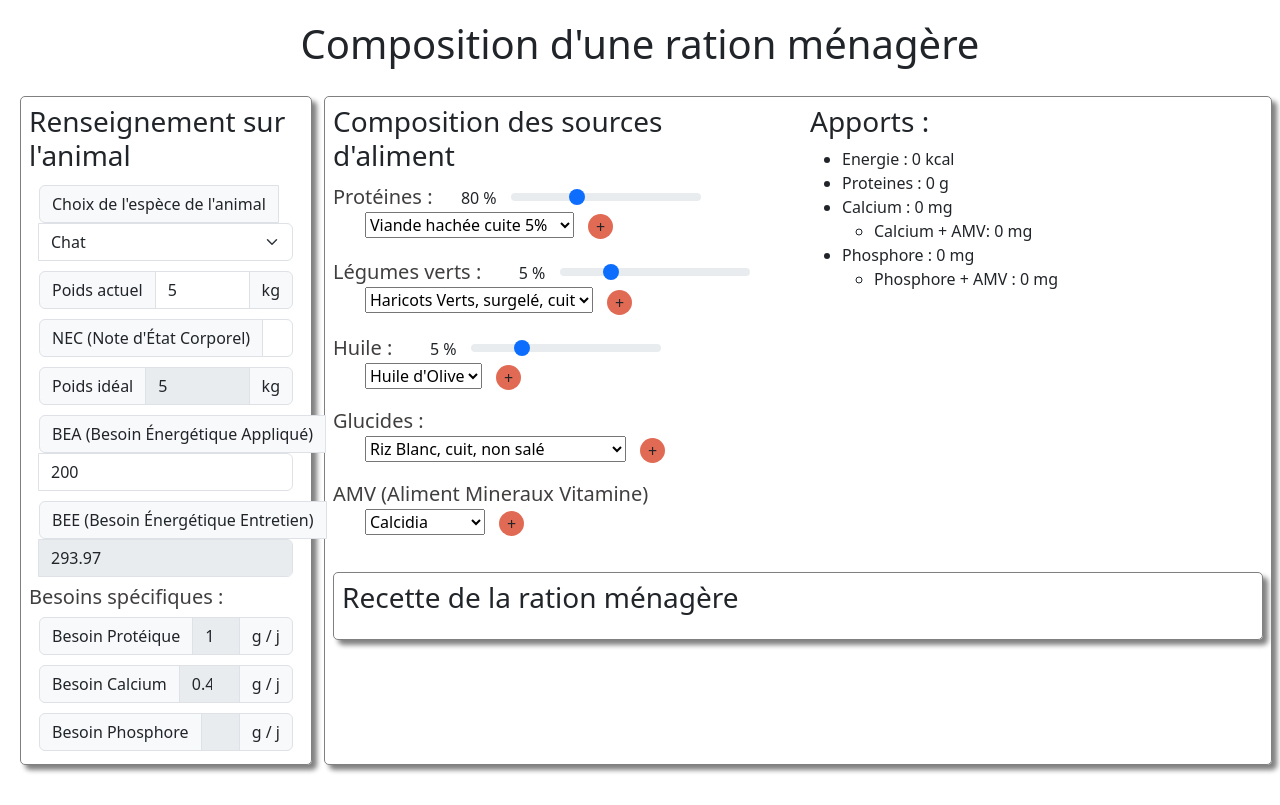
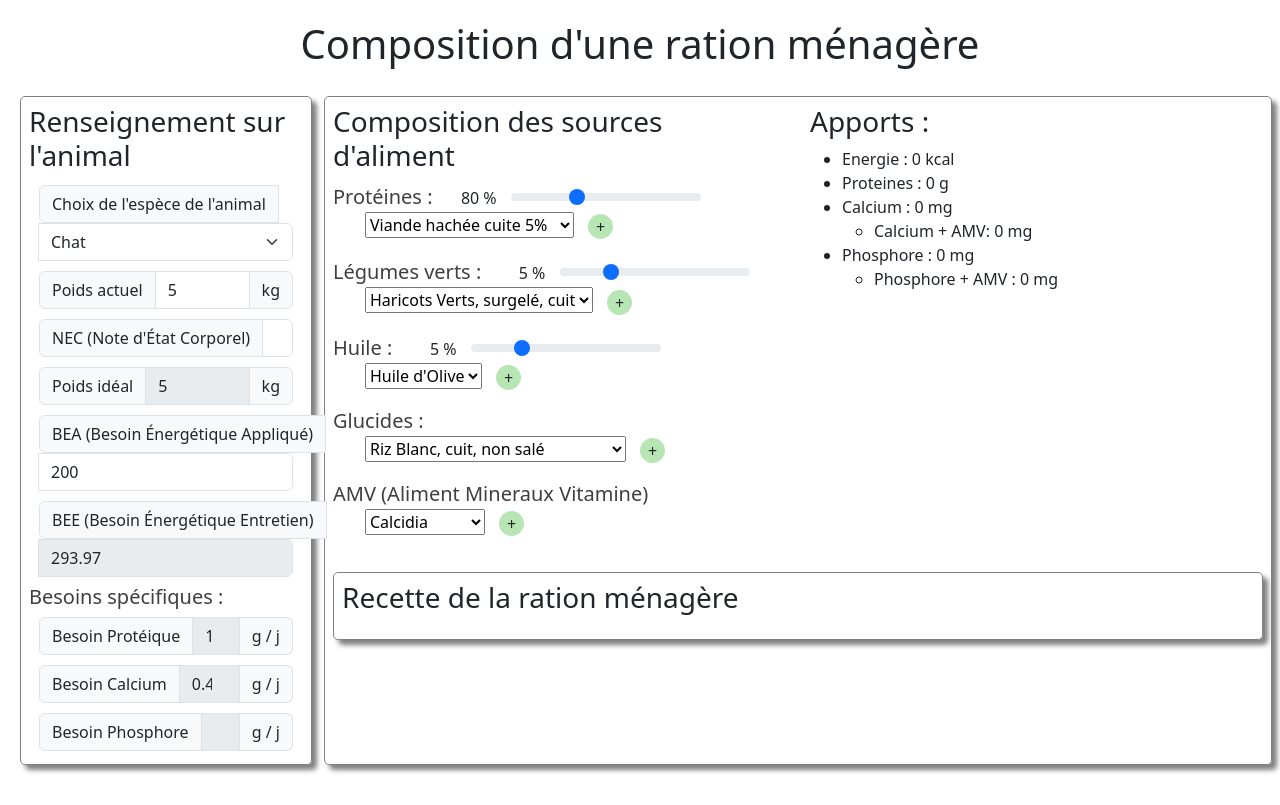
Before and after one commit to botlane-feeder/vetratio-gui, a SvelteKit app: page / in a window 1280 px wide. Built offline with nearby package versions, Linux system fonts and the light colour scheme.

Commit message:
ADD : Mise en place d'un fichier de variables CSS

```diff
--- a/src/components/FoodList.svelte
+++ b/src/components/FoodList.svelte
@@ -23,7 +23,7 @@
     padding:0px;
     text-align: center;
     border-radius: 100px;
-    background-color: #E16A54;
+    background-color: var(--color-green);
   }
   .btn-remove{
     width:25px;
@@ -32,7 +32,7 @@
     padding:0px;
     text-align: center;
     border-radius: 100px;
-    background-color: #F39E60;
+    background-color: var(--color-orange);
   }
 </style>
 
--- a/src/routes/+layout.svelte
+++ b/src/routes/+layout.svelte
@@ -1,5 +1,6 @@
 <script>
   import 'bootstrap/dist/css/bootstrap.min.css';
+  import "../styles/variables.css"
 
   let { children } = $props();
 
--- /dev/null
+++ b/src/styles/variables.css
@@ -0,0 +1,5 @@
+:root {
+  --color-green:#B7E5B4;
+  --color-orange:#FFA447;
+  --color-red:#F28585;
+}
```
Also changed, not shown: 1 other file (tests, documents, lock files or other folders).
